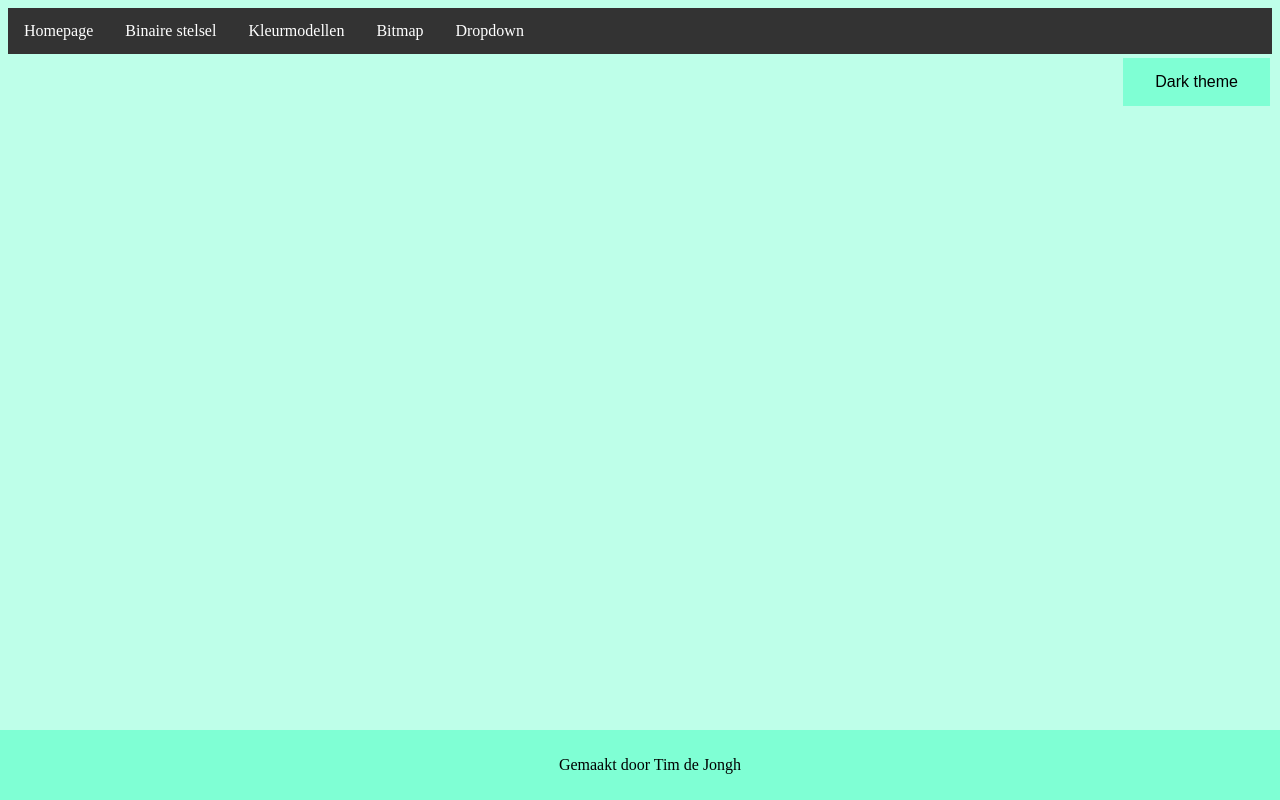
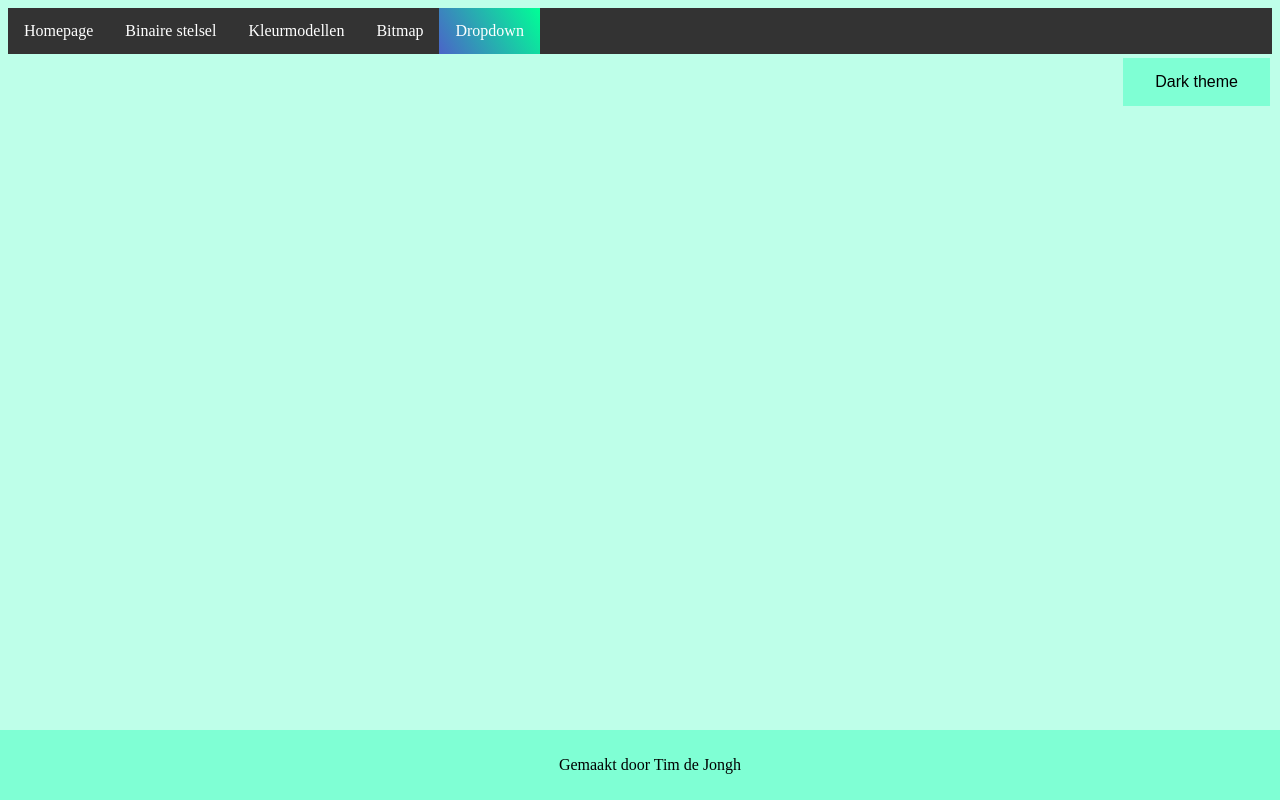
Before and after one commit to TimmVLC/TimmVLC.github.io, a plain HTML site: page fysiekelaag.html in a window 1280 px wide. Drawn offline with Linux system fonts and the light colour scheme.

Commit message:
active class voor dropdown toegevoegd

```diff
--- a/fysiekelaag.html
+++ b/fysiekelaag.html
@@ -15,7 +15,7 @@
                 <li><a href="binairstelsel.html">Binaire stelsel</a></li> <!--dit is een link naar mijn pagina met uitleg over het binaire stelsel-->
                 <li><a href="kleurmodellen.html">Kleurmodellen</a></li> <!--dit is een link naar mijn pagina met uitleg over kleurmodellen-->
                 <li><a href="bitmap.html">Bitmap</a></li> <!--dit is een link naar mijn pagina met uitleg over de bitmap en vectorafbeeldingen-->
-                <li class="dropdown">
+                <li class="dropdown active">
                     <a href="javascript:void(0)" class="dropbtn">Dropdown</a>
                     <div class="dropdown-content">
                         <a href="fysiekelaag.html" class="active">Fysieke laag</a>
```
Also changed, not shown: logischelaag.html (+1 -1 lines), toepassingslaag.html (+1 -1 lines).
